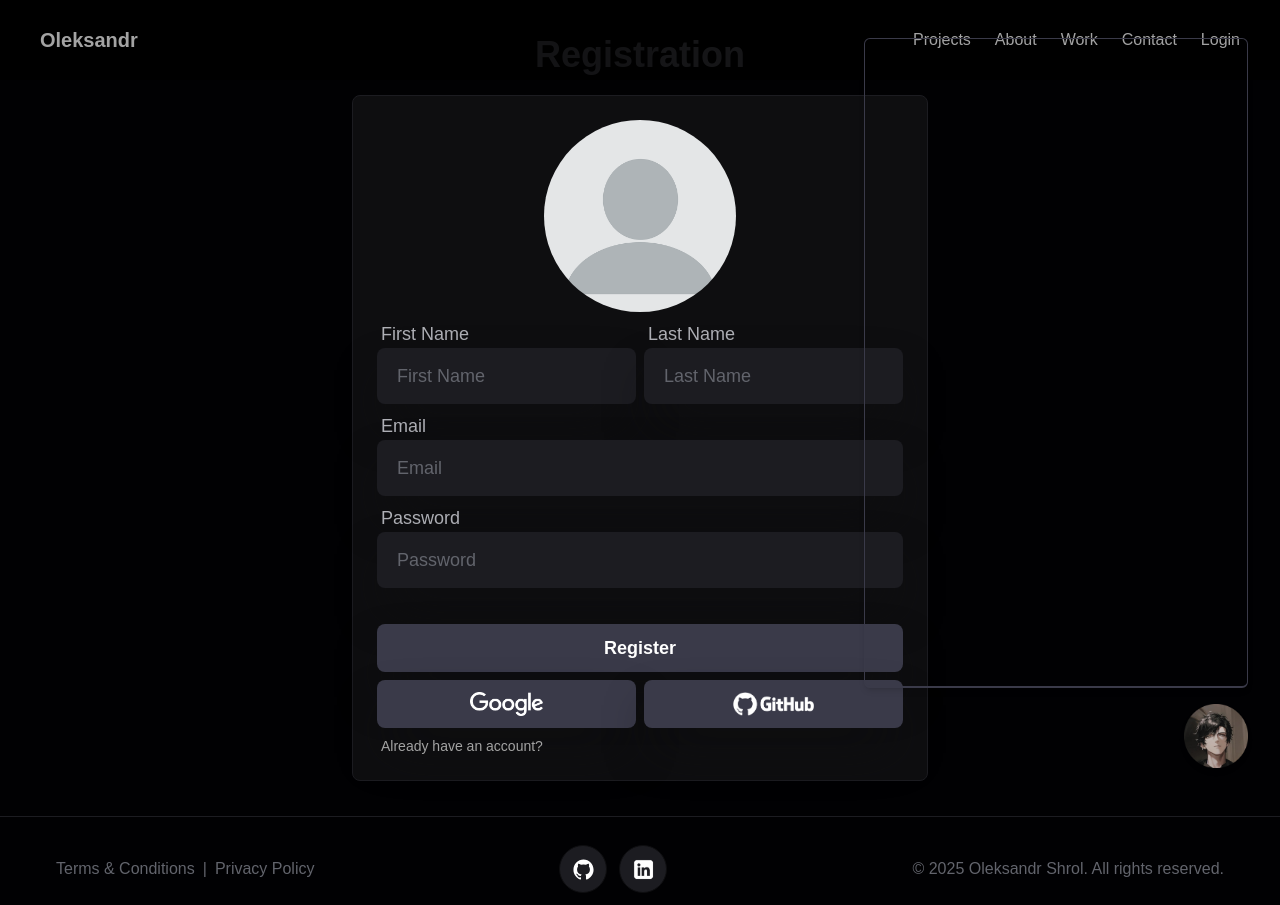
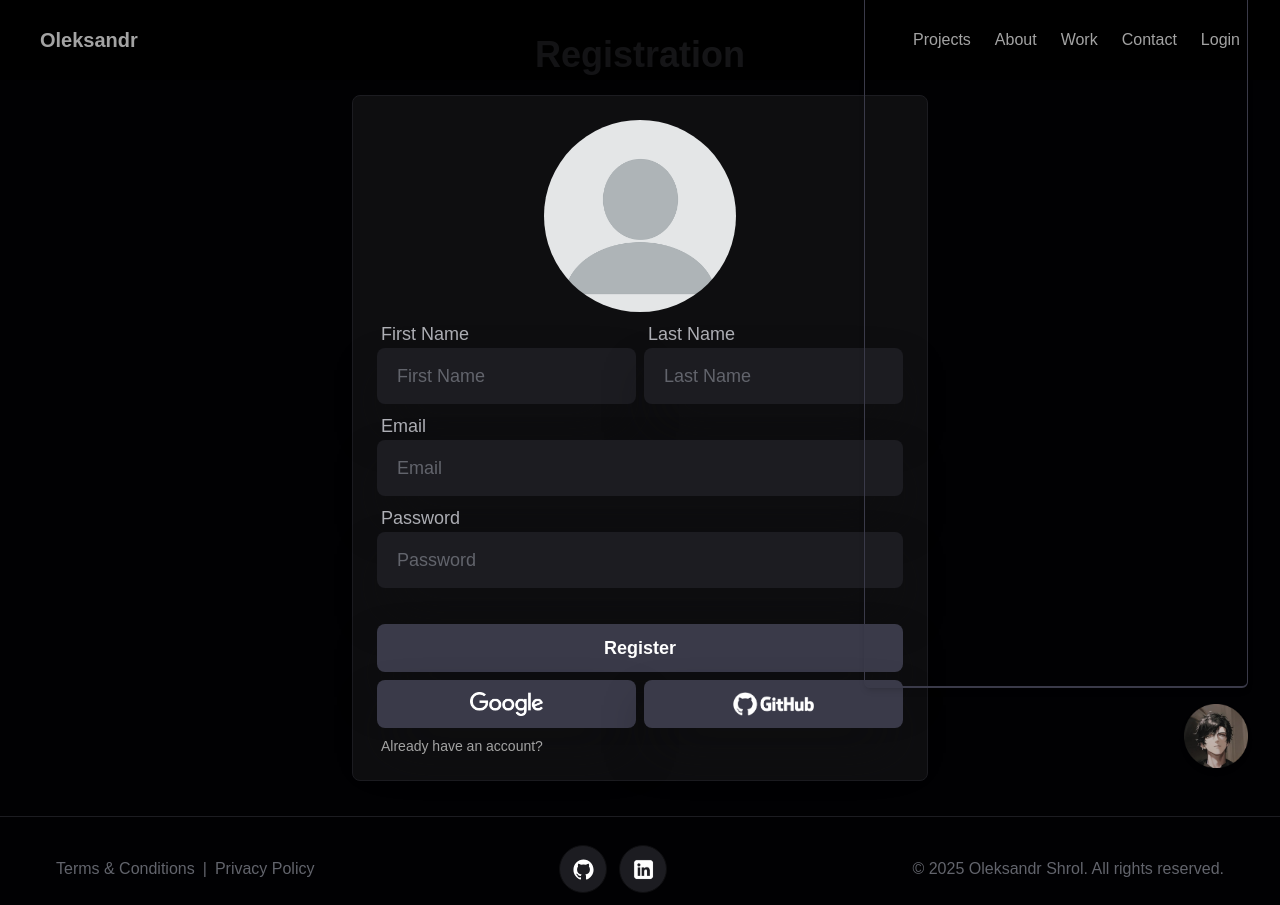
Before and after one commit to Sorias05/portfolio, a Next.js app: page /auth/register in a window 1280 px wide. Both pictures are taken after a click on the button 1216 px from the left and 736 px from the top of the page. Built offline with nearby package versions, Linux system fonts and the light colour scheme; no server answers; a web font is replaced by a local one.

Commit message:
fix chat toggle

```diff
--- a/src/components/ChatToggle.jsx
+++ b/src/components/ChatToggle.jsx
@@ -19,7 +19,7 @@ export default function ChatToggle() {
     <div className="fixed sm:bottom-8 bottom-7 sm:right-8 right-5 flex items-end justify-end z-[999]">
       {isClient && (
         <div
-          className={`fixed max-w-96 w-full max-h-[650px] h-full sm:bottom-28 bottom-24 overflow-hidden border border-b-2 border-black-500 rounded-md shadow-md transition-all duration-300 ease-in-out
+          className={`fixed max-w-96 w-full sm:max-h-[700px] max-h-[600px] h-full sm:bottom-28 bottom-24 overflow-hidden border border-b-2 border-black-500 rounded-md shadow-md transition-all duration-300 ease-in-out
   ${
     isOpen
       ? "opacity-100 translate-y-0 pointer-events-auto"
```
